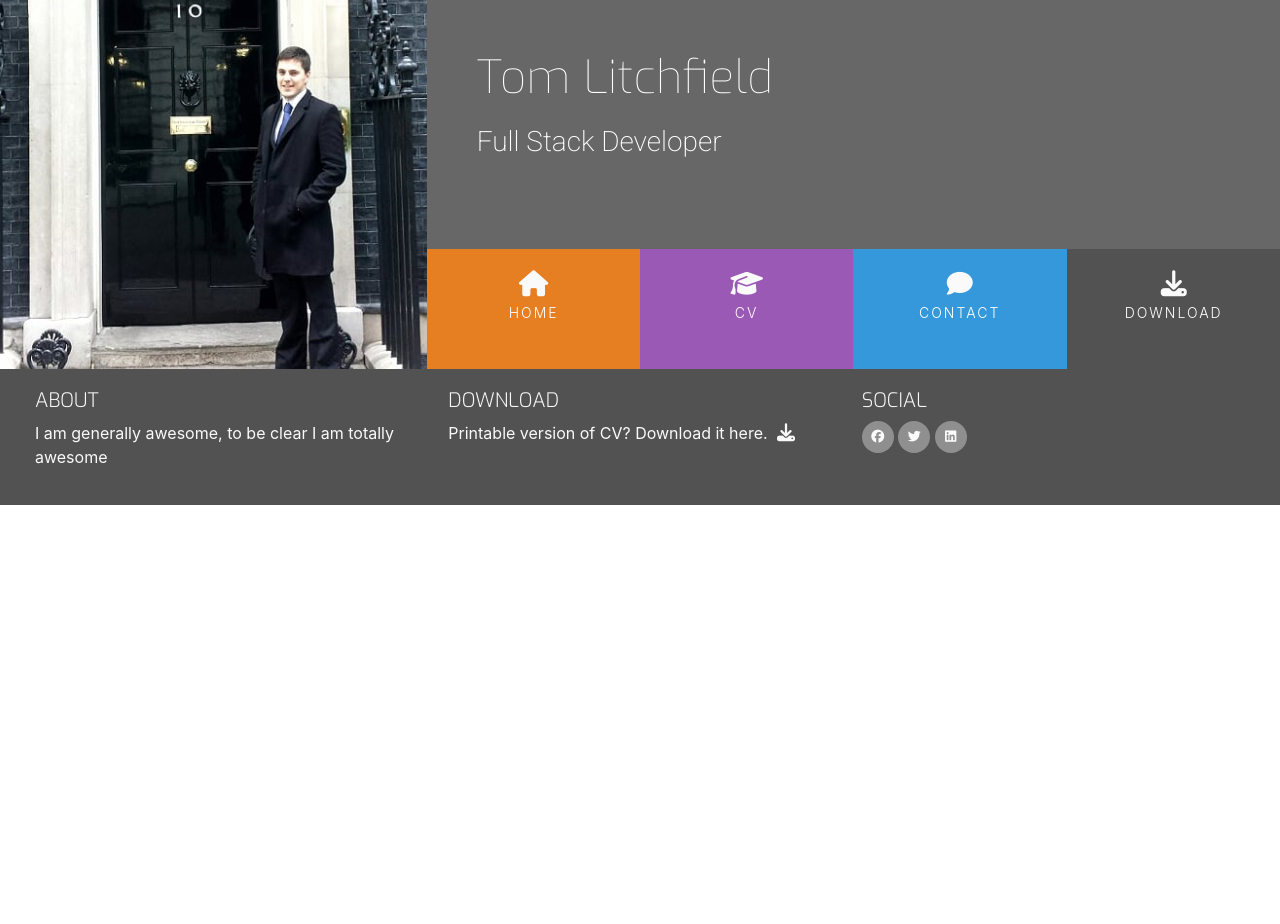
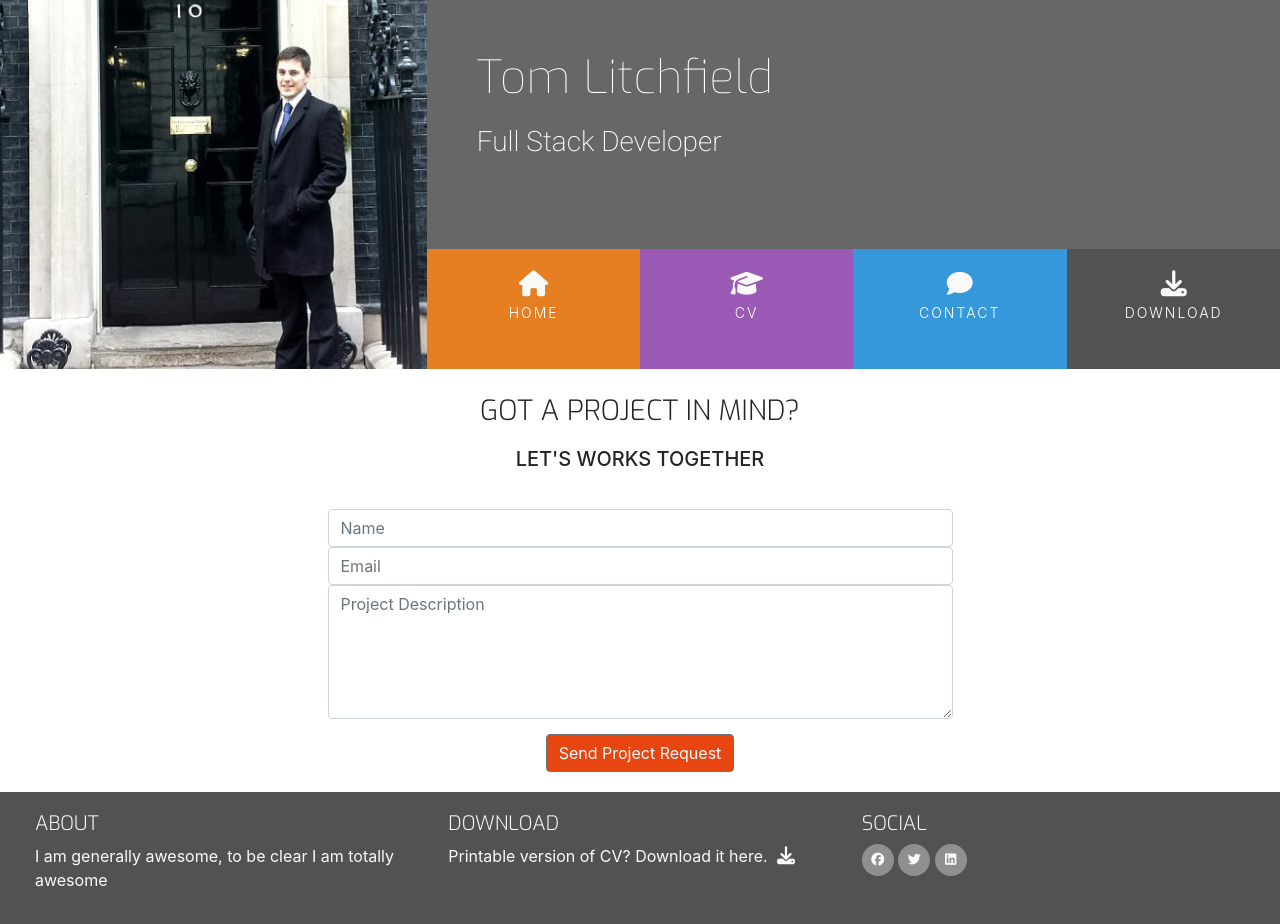
Before and after one commit to TomLiDev/USD-CV, a plain HTML site: page contact.html in a window 1280 px wide. Before the commit the page ends 800 px from the top, so only its background shows below. Drawn offline with nearby package versions, Linux system fonts and the light colour scheme.

Commit message:
Add links for CV download

```diff
--- a/assets/css/style.css
+++ b/assets/css/style.css
@@ -1,6 +1,11 @@
 @import url('https://fonts.googleapis.com/css?family=Roboto:100,200,300,400,500,600,700|Exo:100,200,300,400,500,600,700');
 
 /*--------------------------------------------Colors*/
+
+
+.bg-color-contact {
+    background-color: #fff;
+}
 
 .bg-color-name-title {
     background-color: #676767;
@@ -334,3 +339,36 @@ footer {
 .history-items {
     margin-bottom: 30px;
 }
+
+/* ------ Contact Form ----- */
+
+.contact-heading {
+    font-family: "Exo", sans-serif;
+    font-weight: 300;
+    margin-top: 25px;
+    margin-bottom: 20px;
+}
+
+.center-form {
+    padding-top: 10px;
+    margin: 0 auto;
+    max-width: 70%;
+}
+
+button[type="submit"] {
+    margin-top: 15px;
+    margin-bottom: 20px;
+    color: #fafafa;
+    background-color: #e84610;
+}
+
+/* ------ Media Queries ---- */
+
+@media(min-width: 992px) {
+    .center-form {
+        padding-top: 30px;
+        min-height: 240px;
+        margin: 0 auto;
+        max-width: 50%;
+    }
+}
--- a/contact.html
+++ b/contact.html
@@ -45,7 +45,7 @@
                 <li
                   class="col-6 ui-menu-color-home col-sm-3 list-inline-item menuitem"
                 >
-                  <a href="#" class="hvr-sweep-to-bottom"
+                  <a href="index.html" class="hvr-sweep-to-bottom"
                     ><i class="fa fa-home" aria-hidden="true"></i
                     ><span>Home</span></a
                   >
@@ -53,7 +53,7 @@
                 <li
                   class="col-6 ui-menu-color-resume col-sm-3 list-inline-item menuitem"
                 >
-                  <a href="#" class="hvr-sweep-to-bottom"
+                  <a href="cv.html" class="hvr-sweep-to-bottom"
                     ><i class="fa fa-graduation-cap" aria-hidden="true"></i
                     ><span>CV</span></a
                   >
@@ -61,7 +61,7 @@
                 <li
                   class="col-6 col-sm-3 list-inline-item ui-menu-color-contact menuitem"
                 >
-                  <a href="#" class="hvr-sweep-to-bottom"
+                  <a href="contact.html" class="hvr-sweep-to-bottom"
                     ><i class="fa fa-comment" aria-hidden="true"></i
                     ><span>Contact</span></a
                   >
@@ -69,7 +69,10 @@
                 <li
                   class="col-6 ui-menu-color-download col-sm-3 list-inline-item menuitem"
                 >
-                  <a href="#" class="hvr-sweep-to-bottom"
+                  <a
+                    href="assets/cv/Frontier.docx"
+                    target="_blank"
+                    class="hvr-sweep-to-bottom"
                     ><i class="fa fa-download" aria-hidden="true"></i
                     ><span>Download</span></a
                   >
@@ -80,7 +83,51 @@
         </div>
       </div>
     </header>
-    <section></section>
+    <section class="container-fluid">
+      <div class="row bg-color-contact">
+        <div class="col">
+          <h3 class="contact-heading uppercase text-center">
+            Got a project in mind?
+          </h3>
+          <h5 class="uppercase text-center">Let's works together</h5>
+          <div class="div center-form">
+            <form>
+              <input
+                type="text"
+                name="name"
+                id="fullname"
+                class="form-control"
+                placeholder="Name"
+                required
+              />
+              <input
+                type="text"
+                name="email"
+                id="emailaddress"
+                class="form-control"
+                placeholder="Email"
+                required
+              />
+              <textarea
+                rows="5"
+                name="projectsummary"
+                id="emailaddress"
+                class="form-control"
+                placeholder="Project Description"
+                required
+              ></textarea>
+              <div class="form-row text-center">
+                <div class="col">
+                  <button type="submit" class="btn btn-secondary">
+                    Send Project Request
+                  </button>
+                </div>
+              </div>
+            </form>
+          </div>
+        </div>
+      </div>
+    </section>
     <footer class="container-fluid">
       <div class="row" id="footer-details">
         <div class="col-sm-4">
@@ -93,7 +140,7 @@
           <h5 class="uppercase general-sub">Download</h5>
           <p class="inline-block">
             Printable version of CV? Download it here.
-            <a href="#" target="_blank" class="cv-pdf">
+            <a href="assets/cv/Frontier.docx" target="_blank" class="cv-pdf">
               <i class="fa fa-download" aria-hidden="true"></i>
               <span class="sr-only"></span>
             </a>
```
Also changed, not shown: cv.html (+8 -5 lines), index.html (+8 -5 lines), 1 other file.
